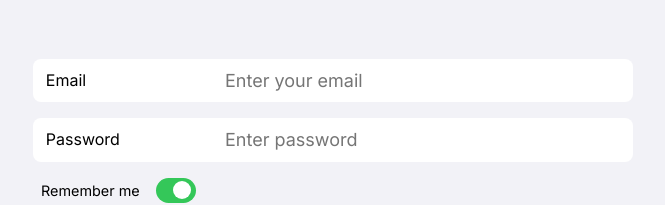
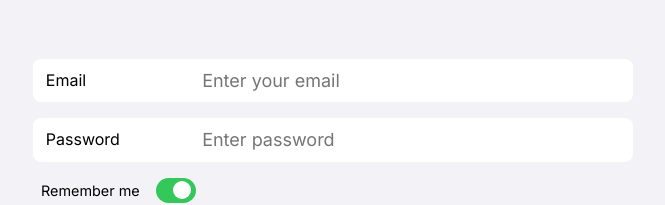
Before and after one commit to tbsoysal/login-page, a React (Vite) app: page / in a window 1280 px wide. Shown: the part 249-454 px from the top of the page, without its empty margins (307-972 px from the left). Built offline with nearby package versions, Linux system fonts and the light colour scheme.

Commit message:
remove unnecessary input on inputs

```diff
--- a/src/App.css
+++ b/src/App.css
@@ -94,7 +94,7 @@ form {
   border: none;
   outline: none;
   font-size: 18px;
-  margin: 0 1.7rem 0 2rem;
+  margin-right: 1.7rem;
   min-width: 0;
   width: 100%;
   caret-color: var(--highlight-color);
```
